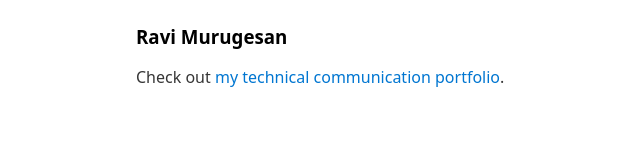
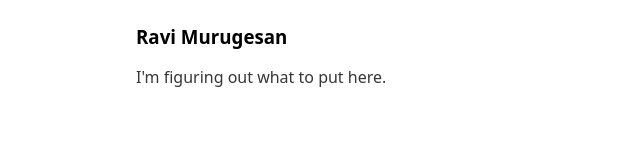
Before and after one commit to sysmulch/sysmulch.github.io, a plain HTML site: page index.html in a window 1280 px wide. Shown: the whole page, without its empty margins (104-744 px from the left). Drawn offline with nearby package versions, Linux system fonts and the light colour scheme.

Commit message:
Update index.html

```diff
--- a/index.html
+++ b/index.html
@@ -8,7 +8,7 @@
 
 <h3>Ravi Murugesan</h3>
 
-    <p>Check out <a href="https://sysmulch.github.io/portfolio/">my technical communication portfolio</a>.</p>
+    <p>I'm figuring out what to put here.</p>
 
 </body>
 </html>
```
